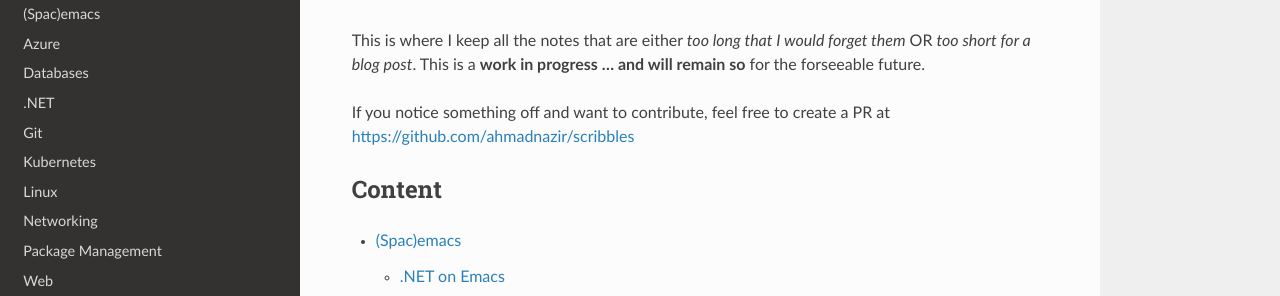
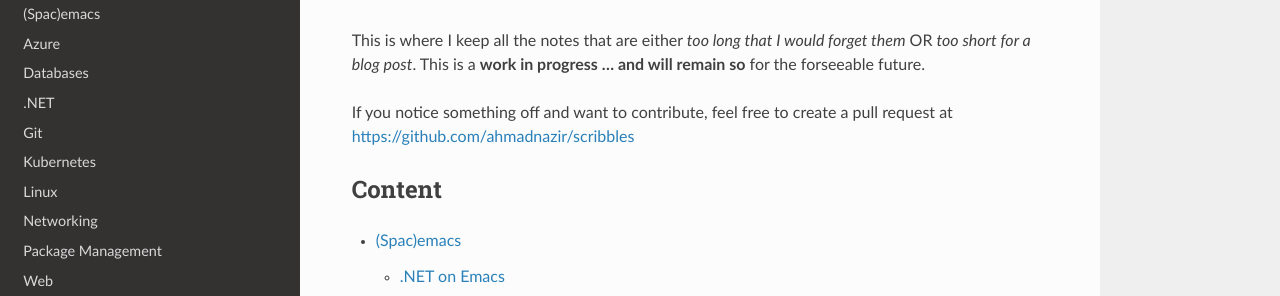
Before and after one commit to ahmadnazir/scribbles, a Sphinx documentation site: the page built from source/index.rst, in a window 1280 px wide and 900 px high. Shown: the part 131-427 px from the top of the window. Built offline with Sphinx 7.4.7 and the Read the Docs theme 2.0.0, drawn with Linux system fonts in a browser that asks for light colours.

```diff
--- a/source/index.rst
+++ b/source/index.rst
@@ -10,8 +10,8 @@ This is where I keep all the notes that are either *too long that I would forget
 them* OR *too short for a blog post*. This is a **work in progress ... and will
 remain so** for the forseeable future.
 
-If you notice something off and want to contribute, feel free to create a PR at
-https://github.com/ahmadnazir/scribbles
+If you notice something off and want to contribute, feel free to create a pull
+request at https://github.com/ahmadnazir/scribbles
 
 
 Content
```
Also changed, not shown: 3 other files.
